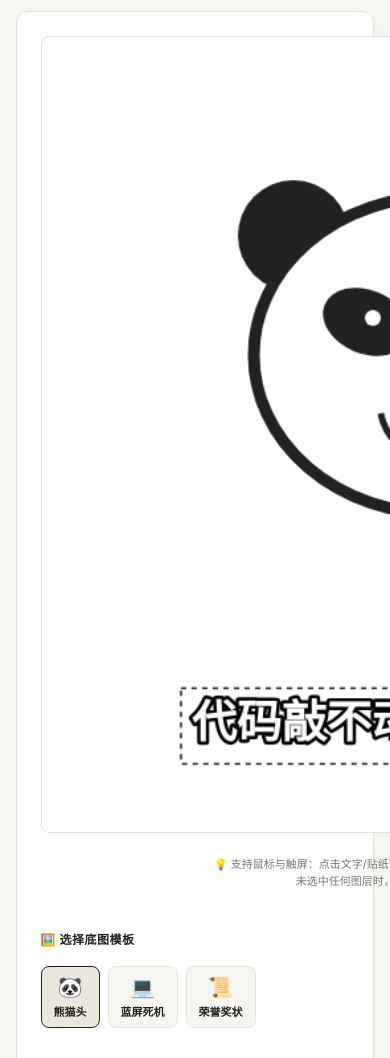
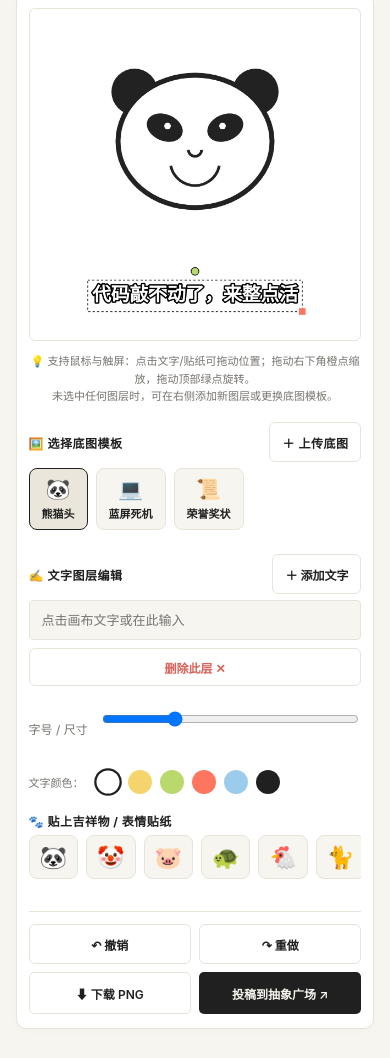
Before and after one commit to zzc792999-afk/linhao, a website: page public/index.html in a window 390 px wide. Shown: the part 7626-8684 px from the top of the page. Drawn offline with Linux system fonts and the light colour scheme; no server answers.

Commit message:
fix(meme-lab): fix desktop canvas collapse bug and optimize mobile responsive layout

```diff
--- a/public/meme-lab.css
+++ b/public/meme-lab.css
@@ -59,13 +59,14 @@
    -------------------------------------------------------------------------- */
 .meme-studio-layout {
   display: grid;
-  grid-template-columns: 1fr 1fr;
-  gap: 24px;
+  grid-template-columns: minmax(320px, 460px) minmax(320px, 1fr);
+  gap: 28px;
   background: var(--paper);
   border: 1px solid var(--line);
   border-radius: 12px;
   padding: 24px;
   box-shadow: 0 2px 8px rgba(0, 0, 0, 0.02);
+  align-items: start;
 }
 
 .canvas-stage-box {
@@ -73,12 +74,15 @@
   flex-direction: column;
   align-items: center;
   gap: 12px;
+  width: 100%;
+  min-width: 0;
 }
 
 .canvas-container {
   position: relative;
   width: 100%;
-  max-width: 500px;
+  max-width: 460px;
+  min-width: 260px;
   aspect-ratio: 1 / 1;
   background: #f0eee6;
   border: 1px solid var(--line);
@@ -87,6 +91,7 @@
   box-shadow: inset 0 2px 6px rgba(0, 0, 0, 0.04);
   touch-action: none;
   cursor: crosshair;
+  margin: 0 auto;
 }
 
 #meme-canvas {
@@ -101,6 +106,9 @@
   color: var(--muted);
   text-align: center;
   line-height: 1.6;
+  width: 100%;
+  max-width: 460px;
+  margin: 0 auto;
 }
 
 /* 控件操作区 */
@@ -108,6 +116,8 @@
   display: flex;
   flex-direction: column;
   gap: 18px;
+  width: 100%;
+  min-width: 0;
 }
 
 .ctrl-group-title {
@@ -128,6 +138,9 @@
   overflow-x: auto;
   padding-bottom: 6px;
   scrollbar-width: thin;
+  width: 100%;
+  min-width: 0;
+  -webkit-overflow-scrolling: touch;
 }
 .template-chip {
   flex-shrink: 0;
@@ -160,13 +173,16 @@
   display: flex;
   gap: 8px;
   flex-wrap: wrap;
+  width: 100%;
+  min-width: 0;
 }
 .text-tool-row input[type="text"] {
-  flex: 1;
-  min-width: 160px;
+  flex: 1 1 180px;
+  min-width: 0;
   margin-bottom: 0;
   padding: 8px 12px;
   font-size: 13px;
+  box-sizing: border-box;
 }
 
 .tool-btn-sm {
@@ -180,6 +196,7 @@
   cursor: pointer;
   min-height: 40px;
   transition: all 0.15s ease;
+  white-space: nowrap;
 }
 .tool-btn-sm:hover {
   border-color: var(--ink);
@@ -191,9 +208,12 @@
   gap: 12px;
   font-size: 12px;
   color: var(--muted);
+  width: 100%;
+  min-width: 0;
 }
 .slider-row input[type="range"] {
   flex: 1;
+  min-width: 0;
   cursor: pointer;
 }
 
@@ -202,6 +222,8 @@
   align-items: center;
   gap: 8px;
   flex-wrap: wrap;
+  width: 100%;
+  min-width: 0;
 }
 .color-swatch {
   width: 24px;
@@ -210,6 +232,7 @@
   border: 2px solid transparent;
   cursor: pointer;
   transition: transform 0.15s ease;
+  flex-shrink: 0;
 }
 .color-swatch:hover,
 .color-swatch.active {
@@ -224,6 +247,9 @@
   overflow-x: auto;
   padding-bottom: 6px;
   scrollbar-width: thin;
+  width: 100%;
+  min-width: 0;
+  -webkit-overflow-scrolling: touch;
 }
 .sticker-btn {
   font-size: 22px;
@@ -237,6 +263,7 @@
   min-width: 44px;
   display: grid;
   place-items: center;
+  flex-shrink: 0;
 }
 .sticker-btn:hover {
   transform: scale(1.12);
@@ -250,6 +277,8 @@
   flex-wrap: wrap;
   padding-top: 14px;
   border-top: 1px solid var(--line);
+  width: 100%;
+  min-width: 0;
   margin-top: 8px;
 }
 .action-main-btn {
@@ -579,19 +608,169 @@
 .podium-rank.silver { color: #8a9ba8; }
 .podium-rank.bronze { color: #b07043; }
 
-/* 响应式调整 */
-@media (max-width: 850px) {
-  .meme-studio-layout,
+/* ==========================================================================
+   响应式调整 (Responsive Design)
+   ========================================================================== */
+
+/* 平板与中等屏幕 (<= 980px) */
+@media (max-width: 980px) {
+  .meme-studio-layout {
+    grid-template-columns: 1fr;
+    gap: 20px;
+    padding: 20px;
+  }
+  .canvas-stage-box {
+    max-width: 520px;
+    margin: 0 auto;
+    width: 100%;
+  }
+  .canvas-container {
+    max-width: 480px;
+    width: 100%;
+  }
+  .meme-controls-box {
+    max-width: 580px;
+    margin: 0 auto;
+    width: 100%;
+  }
   .trans-grid {
     grid-template-columns: 1fr;
     gap: 16px;
   }
-  .meme-gallery-grid,
-  .slang-grid,
+  .meme-gallery-grid {
+    grid-template-columns: repeat(2, 1fr);
+    gap: 14px;
+  }
+  .slang-grid {
+    grid-template-columns: 1fr;
+    gap: 14px;
+  }
   .battle-podium-grid {
     grid-template-columns: 1fr;
+    gap: 14px;
+  }
+}
+
+/* 手机竖屏 (<= 640px) */
+@media (max-width: 640px) {
+  .meme-lab-wrap {
+    margin-top: 14px;
+  }
+  .meme-tabs-bar {
+    gap: 6px;
+    margin-bottom: 14px;
+    padding-bottom: 6px;
+  }
+  .meme-tab-btn {
+    padding: 6px 12px;
+    font-size: 12px;
+    min-height: 38px;
+  }
+  .meme-studio-layout {
+    padding: 14px 12px;
+    gap: 16px;
+    border-radius: 10px;
+  }
+  .canvas-stage-box {
+    max-width: 100%;
   }
   .canvas-container {
     max-width: 100%;
+    min-width: 0;
+    border-radius: 6px;
+  }
+  .canvas-hint {
+    font-size: 11px;
+    line-height: 1.5;
+    padding: 0 4px;
+  }
+  .ctrl-group-title {
+    font-size: 12px;
+    margin-bottom: 6px;
+  }
+  .text-tool-row {
+    flex-direction: column;
+    gap: 8px;
+    width: 100%;
+  }
+  .text-tool-row input[type="text"] {
+    width: 100%;
+    min-width: 0;
+    height: 40px;
+    flex: none;
+  }
+  .text-tool-row .tool-btn-sm {
+    width: 100%;
+    min-height: 40px;
+    justify-content: center;
+  }
+  #meme-delete-layer-btn {
+    width: 100%;
+    min-height: 38px;
+    justify-content: center;
+  }
+  .studio-actions-bar {
+    display: grid;
+    grid-template-columns: 1fr 1fr;
+    gap: 8px;
+    padding-top: 12px;
+  }
+  .studio-actions-bar .tool-btn-sm {
+    width: 100%;
+    min-height: 40px;
+    justify-content: center;
+  }
+  .studio-actions-bar .action-main-btn {
+    width: 100%;
+    min-width: 0;
+    padding: 10px 8px;
+    font-size: 12px;
+    min-height: 42px;
+    justify-content: center;
+  }
+  .crazy-box-wrap {
+    padding: 14px 12px;
+  }
+  .crazy-quote-display {
+    padding: 18px 12px;
+    min-height: 90px;
+  }
+  .crazy-quote-text {
+    font-size: 15px;
+  }
+  .crazy-actions-row {
+    flex-direction: column;
+    gap: 8px;
+  }
+  .crazy-actions-row .action-main-btn {
+    width: 100%;
+    min-width: 0;
+    min-height: 40px;
+    justify-content: center;
+  }
+  .translator-wrap {
+    padding: 14px 12px;
+  }
+  .trans-mode-switch {
+    flex-wrap: wrap;
+    gap: 8px;
+  }
+  .meme-gallery-head {
+    flex-direction: column;
+    align-items: flex-start;
+    gap: 8px;
+  }
+  .meme-gallery-grid {
+    grid-template-columns: 1fr;
+    gap: 12px;
+  }
+  .meme-post-info {
+    padding: 10px 12px;
+  }
+  .slang-card {
+    padding: 12px 14px;
+  }
+  .podium-card {
+    padding: 14px 12px;
   }
 }
--- a/public/meme-lab.js
+++ b/public/meme-lab.js
@@ -350,7 +350,7 @@
         const handleY = curLayer.y + (-bounds.h / 2 - 24) * Math.cos(rad);
         const distRot = Math.hypot(pos.x - handleX, pos.y - handleY);
 
-        if (distRot < 20) {
+        if (distRot < 30) {
           dragMode = 'rotate';
           isDragging = true;
           initialLayerState = { ...curLayer };
@@ -360,7 +360,7 @@
 
         // 缩放手柄位置 (右下角)
         const cornerDist = Math.hypot(pos.x - (curLayer.x + bounds.w / 2), pos.y - (curLayer.y + bounds.h / 2));
-        if (cornerDist < 25) {
+        if (cornerDist < 35) {
           dragMode = 'scale';
           isDragging = true;
           initialLayerState = { ...curLayer };
@@ -376,7 +376,7 @@
         const bounds = getLayerBounds(layer);
         const dx = pos.x - layer.x;
         const dy = pos.y - layer.y;
-        if (Math.abs(dx) <= bounds.w / 2 + 10 && Math.abs(dy) <= bounds.h / 2 + 10) {
+        if (Math.abs(dx) <= bounds.w / 2 + 16 && Math.abs(dy) <= bounds.h / 2 + 16) {
           hit = i;
           break;
         }
@@ -796,6 +796,8 @@
     });
     if (tabKey === 'gallery' || tabKey === 'battle') {
       loadMemesGallery();
+    } else if (tabKey === 'studio') {
+      renderCanvas();
     }
   }
 
```
